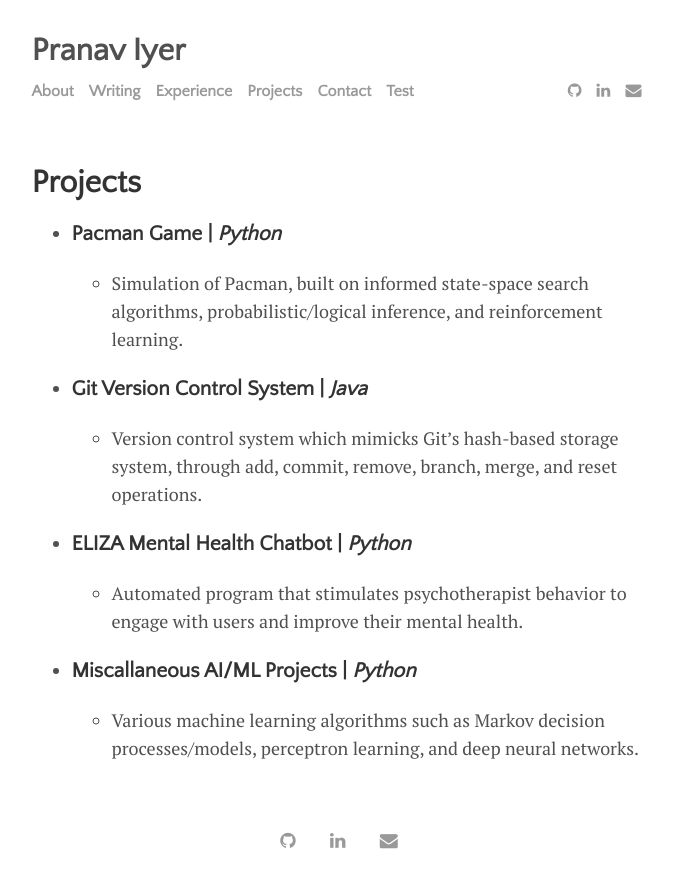
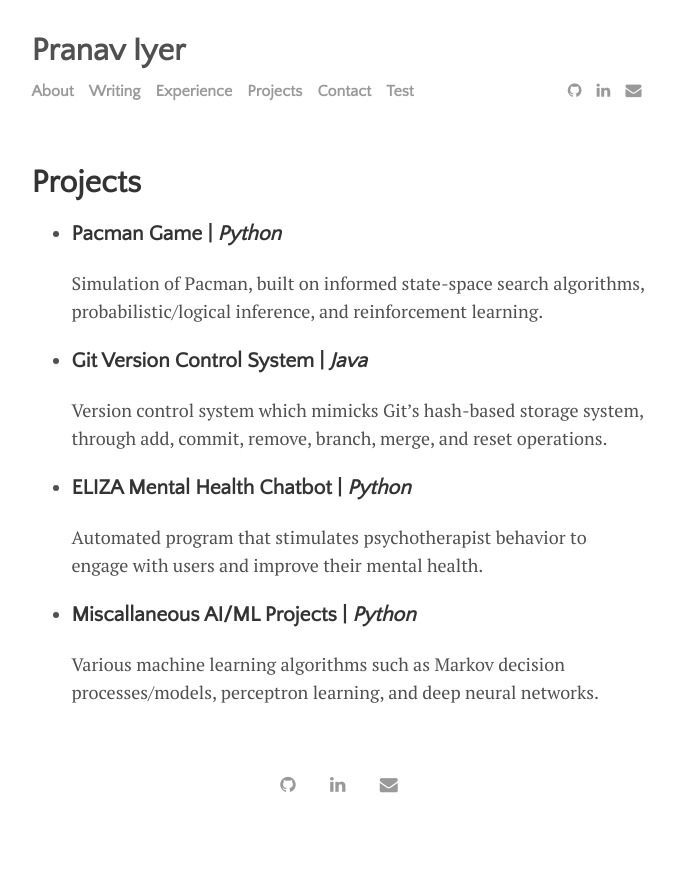
Before and after one commit to pranavxiyer/pranavxiyer.github.io, a Jekyll site: the page built from menu/projects.md, in a window 1280 px wide. Shown: the top 888 px of the page, without its empty margins (301-976 px from the left). Built offline with Jekyll 4.4.1, drawn with Linux system fonts in a browser that asks for light colours.

```diff
--- a/menu/projects.md
+++ b/menu/projects.md
@@ -5,14 +5,14 @@ permalink: /projects
 ---
 
 * ### Pacman Game | *Python*
-    * Simulation of Pacman, built on informed state-space search algorithms, probabilistic/logical inference, and reinforcement learning.
+Simulation of Pacman, built on informed state-space search algorithms, probabilistic/logical inference, and reinforcement learning.
 
 
 * ### Git Version Control System | *Java*
-    * Version control system which mimicks Git’s hash-based storage system, through add, commit, remove, branch, merge, and reset operations.
+Version control system which mimicks Git’s hash-based storage system, through add, commit, remove, branch, merge, and reset operations.
 
 * ### ELIZA Mental Health Chatbot | *Python*
-    * Automated program that stimulates psychotherapist behavior to engage with users and improve their mental health.
+Automated program that stimulates psychotherapist behavior to engage with users and improve their mental health.
 
 * ### Miscallaneous AI/ML Projects | *Python*
-    * Various machine learning algorithms such as Markov decision processes/models, perceptron learning, and deep neural networks.
+Various machine learning algorithms such as Markov decision processes/models, perceptron learning, and deep neural networks.
```
